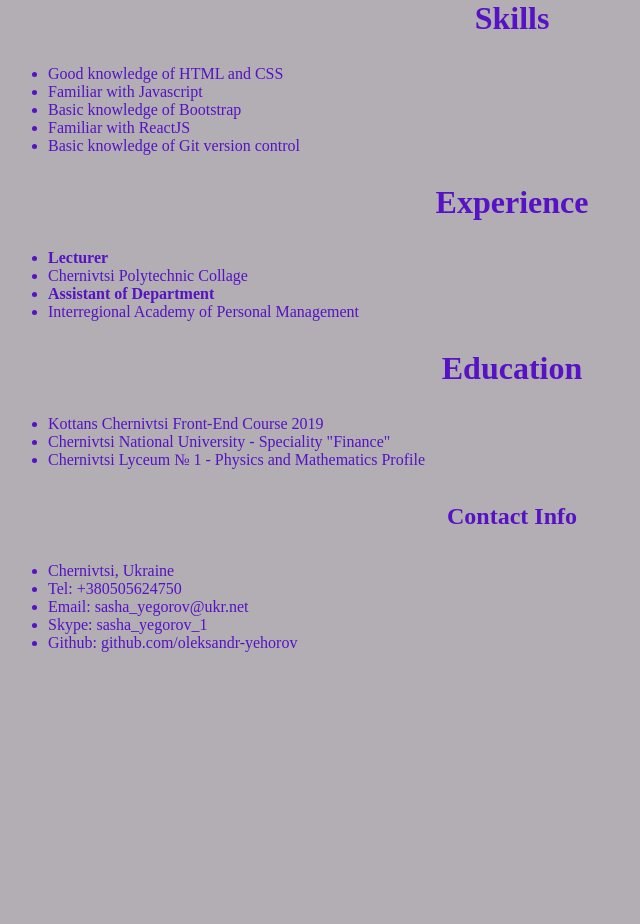
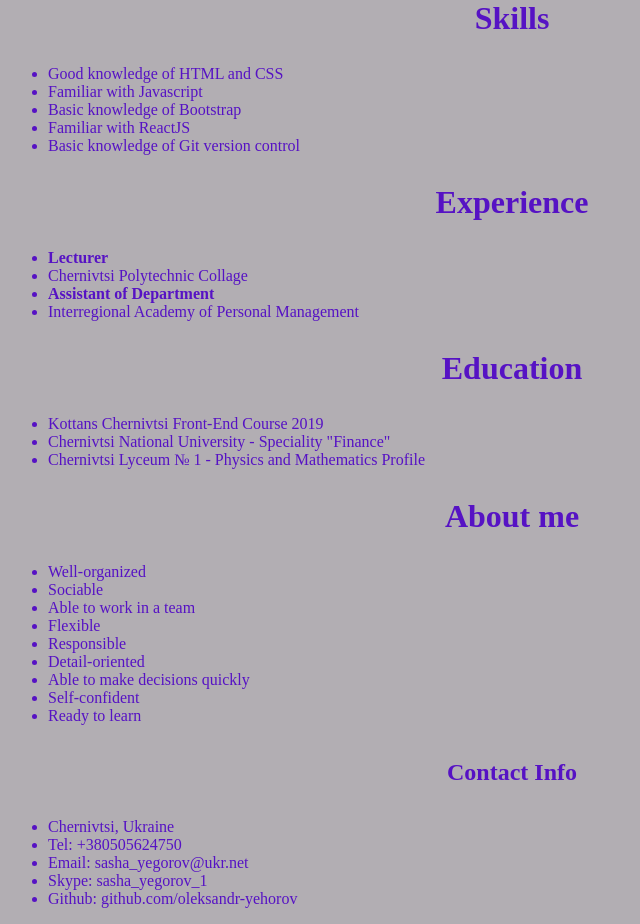
Before and after one commit to oleksandr-yehorov/rsschool-cv, a plain HTML site: page index.html in a window 1280 px wide. Shown: the part 526-1450 px from the top of the page, without its empty margins (0-640 px from the left). Before the commit the page ends 1194 px from the top, so only its background shows below. Drawn offline with Linux system fonts and the light colour scheme.

Commit message:
fix: changes in main section

```diff
--- a/index.html
+++ b/index.html
@@ -40,7 +40,19 @@
                 <li>Chernivtsi Lyceum № 1 - Physics and Mathematics Profile</li>
             </ul>
         </div>
-
+        <div class="about_me">
+            <h3>About me</h3>
+            <ul>
+                <li>Well-organized</li>
+                <li>Sociable</li>
+                <li>Able to work in a team</li>
+                <li>Flexible</li>
+                <li>Responsible</li>
+                <li>Detail-oriented</li>
+                <li>Able to make decisions quickly</li>
+                <li>Self-confident</li>
+                <li>Ready to learn</li>
+            </ul>
         </div>
     </main>
     <footer>
```
Lines whose indentation alone changed are shown as unchanged.
